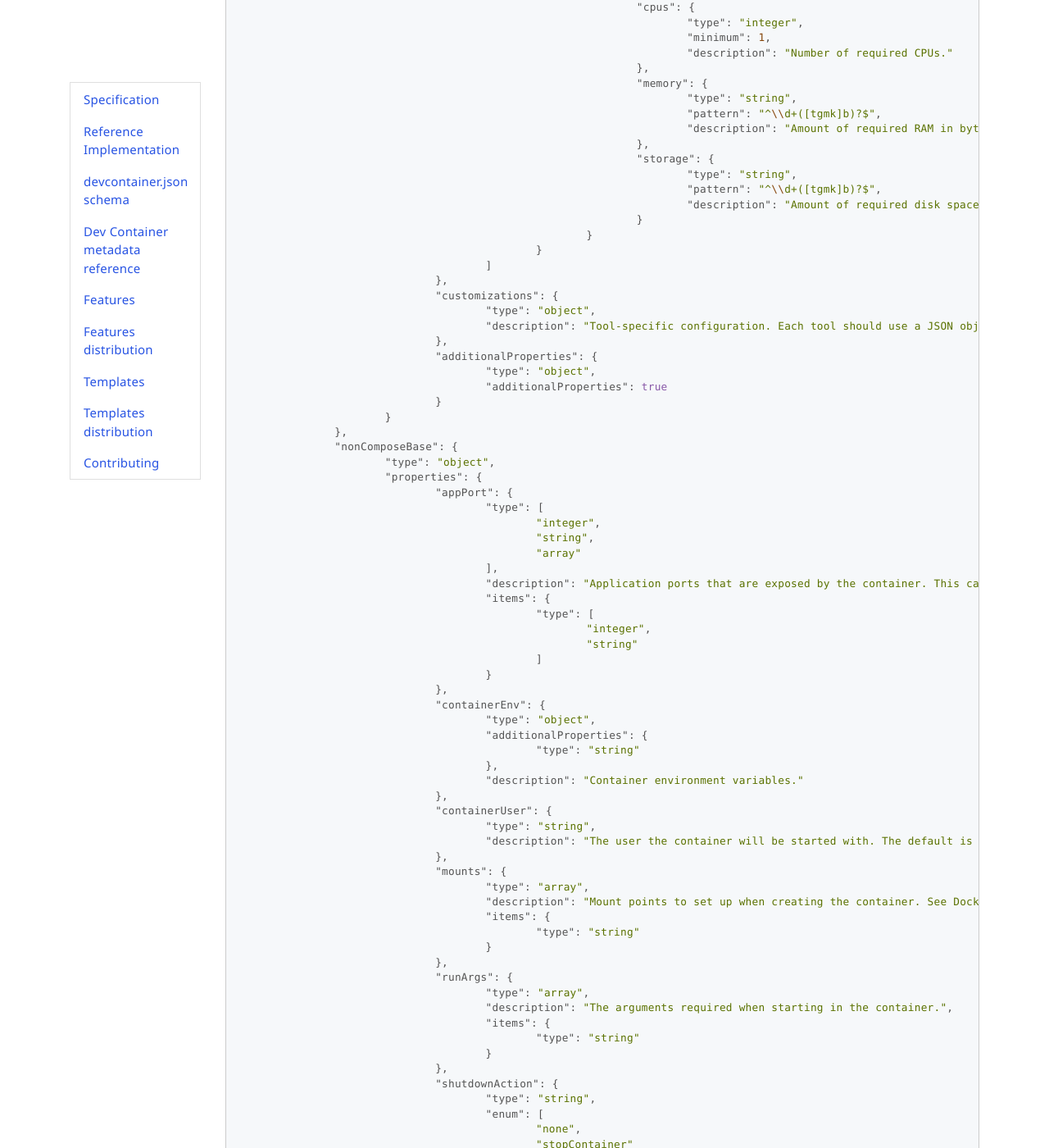
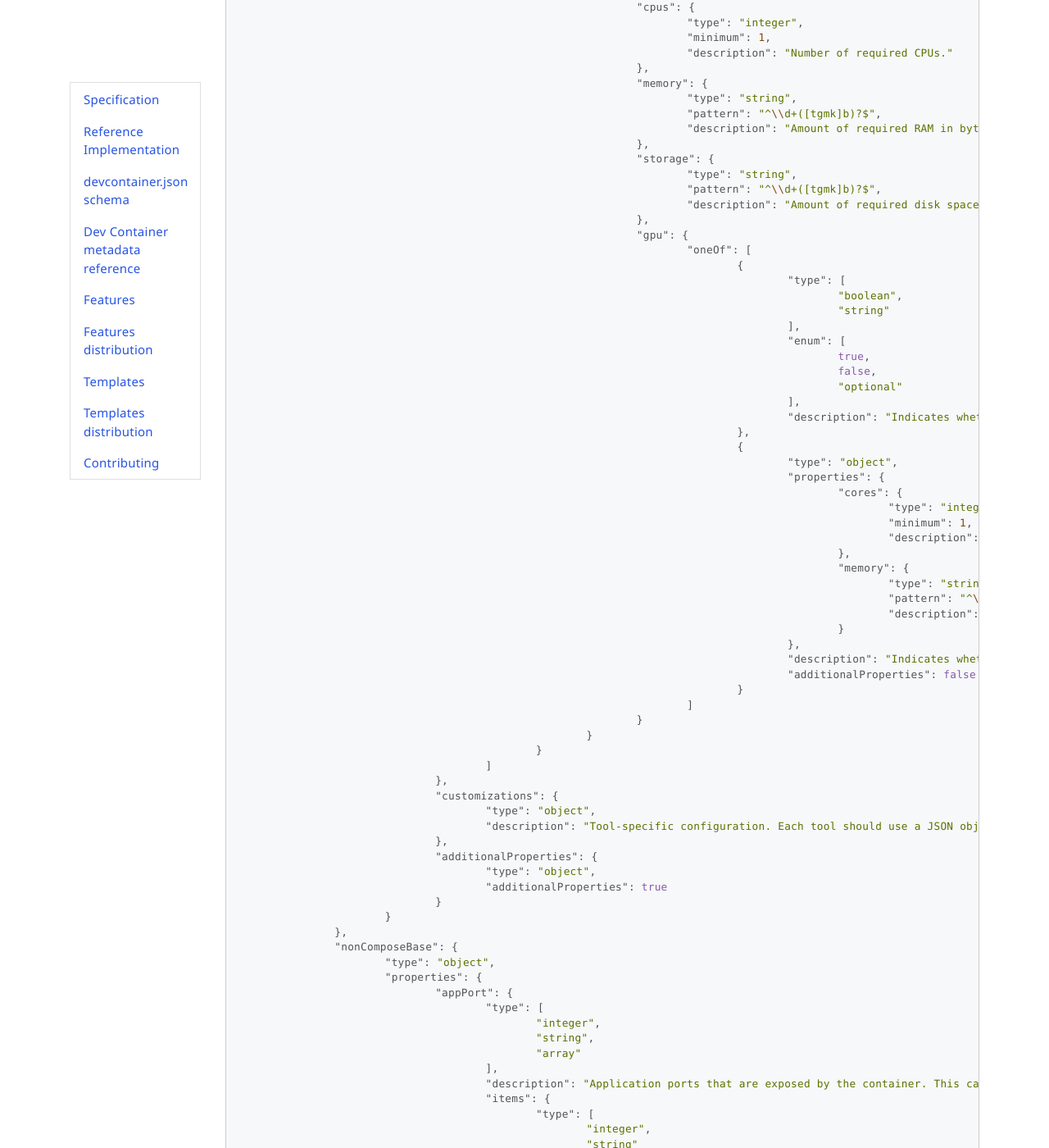
Before and after one commit to devcontainers/devcontainers.github.io, a Jekyll site: the page built from _implementors/json_schema.md, in a window 1280 px wide and 1400 px high, scrolled down 6403 px. Shown: the whole window at 82% size. Built offline with Jekyll 4.4.1, drawn with Linux system fonts in a browser that asks for light colours; nearby versions of some CDN libraries; comment, search, counter and statistics services are not loaded.

Commit message:
Update devcontainer schema: Add GPU host requirement properties

```diff
--- a/_implementors/json_schema.md
+++ b/_implementors/json_schema.md
@@ -352,6 +352,39 @@ You may review the current devcontainer.json schemas in the spec repo, which inc
 									"type": "string",
 									"pattern": "^\\d+([tgmk]b)?$",
 									"description": "Amount of required disk space in bytes. Supports units tb, gb, mb and kb."
+								},
+								"gpu": {
+									"oneOf": [
+										{
+											"type": [
+												"boolean",
+												"string"
+											],
+											"enum": [
+												true,
+												false,
+												"optional"
+											],
+											"description": "Indicates whether a GPU is required. The string \"optional\" indicates that a GPU is optional. An object value can be used to configure more detailed requirements."
+										},
+										{
+											"type": "object",
+											"properties": {
+												"cores": {
+													"type": "integer",
+													"minimum": 1,
+													"description": "Number of required cores."
+												},
+												"memory": {
+													"type": "string",
+													"pattern": "^\\d+([tgmk]b)?$",
+													"description": "Amount of required RAM in bytes. Supports units tb, gb, mb and kb."
+												}
+											},
+											"description": "Indicates whether a GPU is required. The string \"optional\" indicates that a GPU is optional. An object value can be used to configure more detailed requirements.",
+											"additionalProperties": false
+										}
+									]
 								}
 							}
 						}
```
